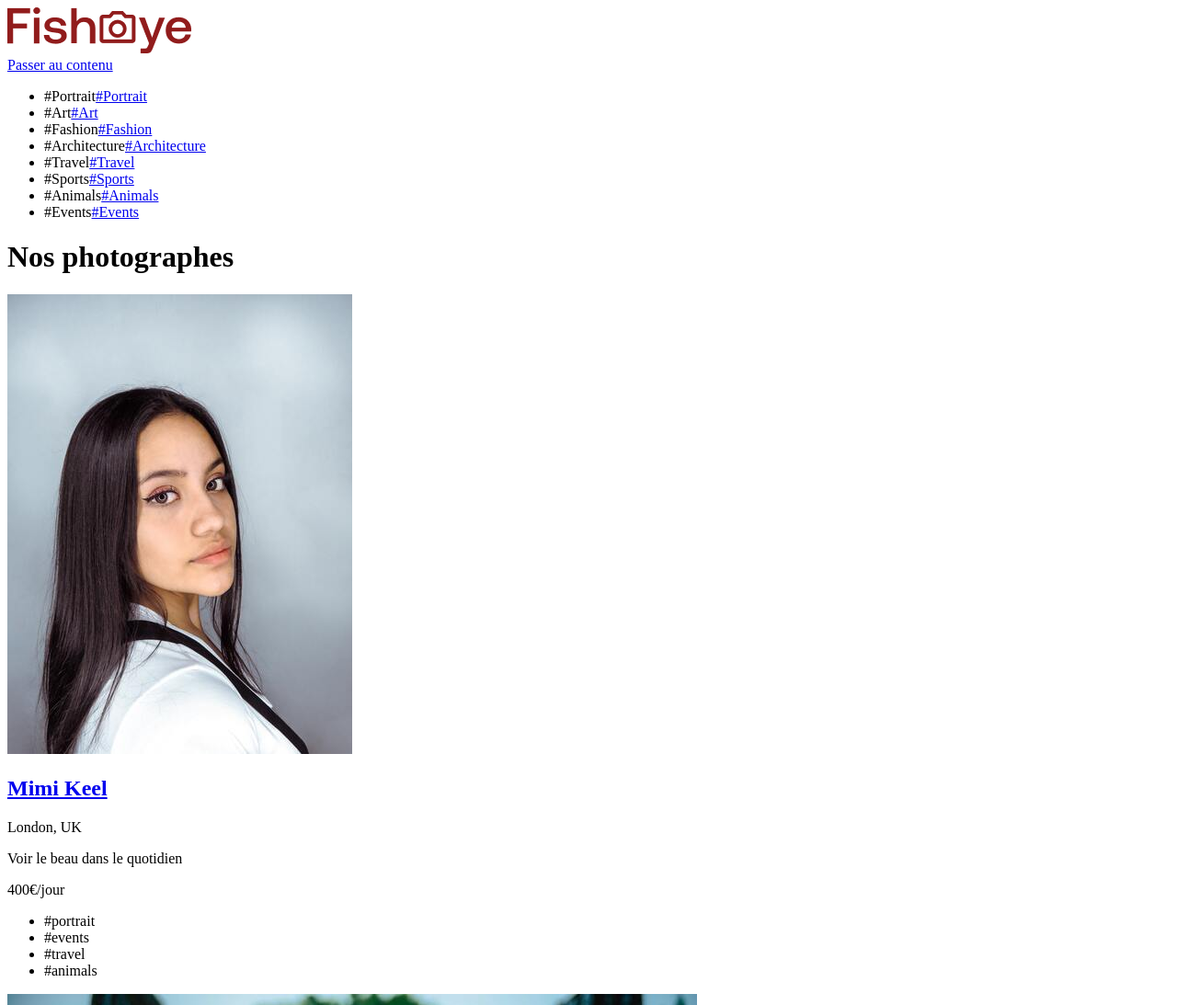
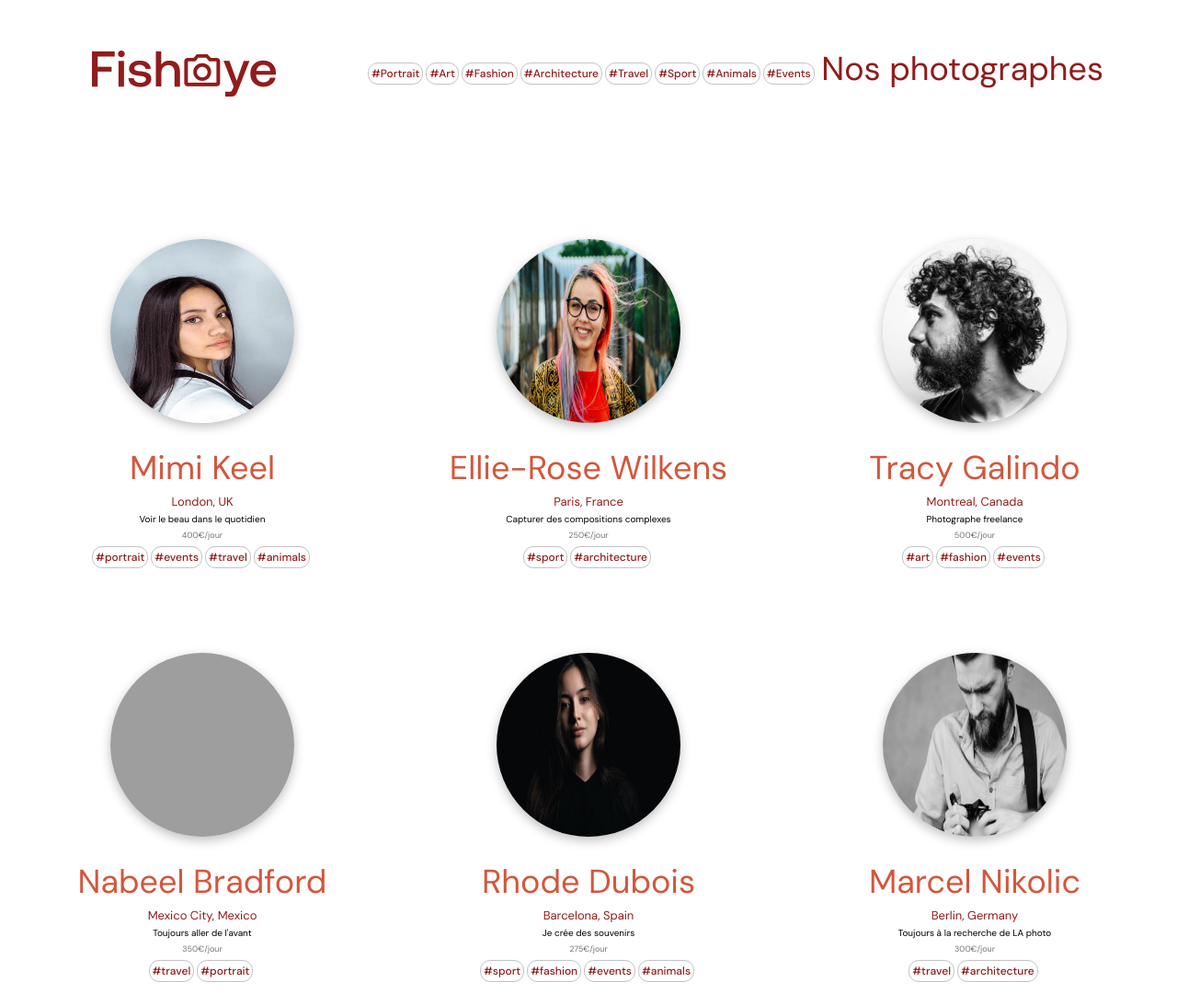
Before and after one commit to SdevOne/NdiayeSalmane_6_03122020, a plain HTML site: page index.html in a window 1280 px wide. Shown: the top 1093 px of the page at 92% size. Drawn offline with Linux system fonts and the light colour scheme; grey boxes are pictures that could not be loaded.

Commit message:
modification of the index file

```diff
--- a/index.html
+++ b/index.html
@@ -4,35 +4,14 @@
     <meta charset="UTF-8" />
     <meta http-equiv="X-UA-Compatible" content="IE=edge" />
     <meta name="viewport" content="width=device-width, initial-scale=1.0" />
+    <link rel="stylesheet" href="public/css/style.css" />
     <title>Fisheye</title>
+    <link rel="preconnect" href="https://fonts.gstatic.com" />
+    <link
+      href="https://fonts.googleapis.com/css2?family=DM+Sans:ital,wght@0,400;0,500;0,700;1,400;1,500;1,700&display=swap"
+      rel="stylesheet"
+    />
+    <script defer src="public/js/index.js" type="module"></script>
   </head>
-
-  <body>
-    <header class="header" role="banner">
-      <a href="index.html"><img src="public/img/logo.png" alt="Fisheye Home Page" class="logo" /></a>
-      <div class="nav-block">
-        <a href="#"><span>Passer au contenu</span></a>
-        <nav class="nav" role="navigation" aria-label="photographer categories">
-          <ul>
-            <li class="nav__link" aria-label="Tag"><span class="sr-only">#Portrait</span><a href="#">#Portrait</a></li>
-            <li class="nav__link" aria-label="Tag"><span class="sr-only">#Art</span><a href="#">#Art</a></li>
-            <li class="nav__link" aria-label="Tag"><span class="sr-only">#Fashion</span><a href="#">#Fashion</a></li>
-            <li class="nav__link" aria-label="Tag">
-              <span class="sr-only">#Architecture</span><a href="#">#Architecture</a>
-            </li>
-            <li class="nav__link" aria-label="Tag"><span class="sr-only">#Travel</span><a href="#">#Travel</a></li>
-            <li class="nav__link" aria-label="Tag"><span class="sr-only">#Sports</span><a href="#">#Sports</a></li>
-            <li class="nav__link" aria-label="Tag"><span class="sr-only">#Animals</span><a href="#">#Animals</a></li>
-            <li class="nav__link" aria-label="Tag"><span class="sr-only">#Events</span><a href="#">#Events</a></li>
-          </ul>
-        </nav>
-      </div>
-    </header>
-
-    <main class="main" role="main">
-      <h1 class="main-title">Nos photographes</h1>
-      <div class="photographers" aria-label="photographers profils"></div>
-    </main>
-    <script src="public/js/index.js" type="module"></script>
-  </body>
+  <body></body>
 </html>
```
